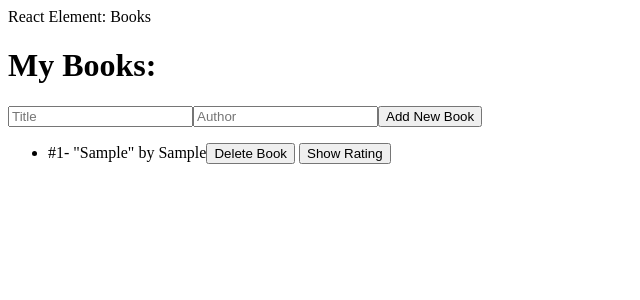
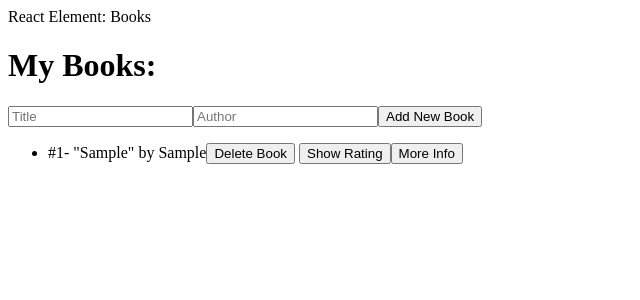
Before and after one commit to ghostflame2153/cs300-assignment-4-starter, a React (Vite) app: page / in a window 1280 px wide. Both pictures are taken after typing "Sample", "Sample" into the empty fields and a click on the button "Add New Book". Shown: the top 300 px of the page, without its empty margins (0-640 px from the left). Built offline with nearby package versions, Linux system fonts and the light colour scheme.

Commit message:
Added show info

```diff
--- a/src/App.jsx
+++ b/src/App.jsx
@@ -79,6 +79,10 @@ function bookButtons(book) {
         <button type="button" onClick={() => toggleRating(book.id)}>
           {book.showRating ? 'Hide Rating' : 'Show Rating'}
         </button>
+      <button type="button" onClick={() => toggleInfo(book.id)}>
+          {book.showInfo ? 'Hide Info' : 'More Info'}
+        </button>
+
         {book.showRating && (
           <span style={{ marginLeft: '8px' }}>
             {displayRate(book.rating)}{' '}
```
